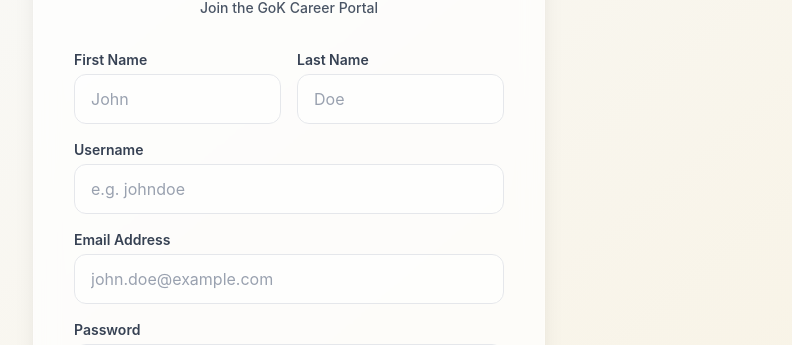
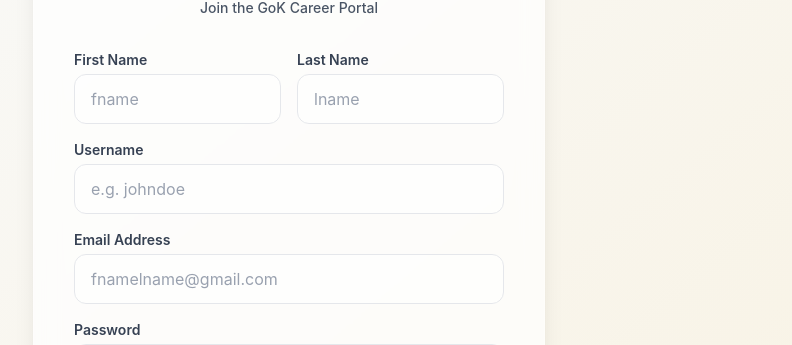
Before and after one commit to Francischebo/Industrial-Attachment-System, a React app in the folder frontend/: page /register in a window 1280 px wide. Shown: the part 226-571 px from the top of the page, without its empty margins (351-1143 px from the left). Built offline with nearby package versions, Linux system fonts and the light colour scheme; no server answers; the HTML template or start-up script is replaced by a standard one.

Commit message:
Update registration form placeholders to fname and lname

```diff
--- a/frontend/src/pages/Login.jsx
+++ b/frontend/src/pages/Login.jsx
@@ -138,7 +138,7 @@ export default function Login() {
                                         <svg className="h-5 w-5 text-gray-400 group-focus-within:text-primary-500 transition-colors" fill="none" viewBox="0 0 24 24" stroke="currentColor"><path strokeLinecap="round" strokeLinejoin="round" strokeWidth="2" d="M16 7a4 4 0 11-8 0 4 4 0 018 0zM12 14a7 7 0 00-7 7h14a7 7 0 00-7-7z" /></svg>
                                     </div>
                                     <input
-                                        type="email" placeholder="john.doe@example.com"
+                                        type="email" placeholder="fnamelname@gmail.com"
                                         className="w-full pl-11 pr-4 py-3.5 bg-gray-50 border border-gray-200 rounded-xl focus:bg-white focus:ring-4 focus:ring-primary-100 focus:border-primary-400 focus:outline-none transition-all placeholder-gray-400 font-medium text-gray-900"
                                         value={credentials.username}
                                         onChange={e => setCredentials({...credentials, username: e.target.value})}
--- a/frontend/src/pages/Register.jsx
+++ b/frontend/src/pages/Register.jsx
@@ -134,11 +134,11 @@ export default function Register() {
                         <div className="grid grid-cols-2 gap-4">
                             <div className="relative">
                                 <label className="text-sm font-semibold text-gray-700 mb-1 block">First Name</label>
-                                <input type="text" name="first_name" placeholder="John" className="w-full px-4 py-3 bg-white/50 border border-gray-200 rounded-xl focus:ring-4 focus:ring-primary-200 focus:border-primary-400 focus:outline-none transition-all placeholder-gray-400" onChange={handleChange} required />
+                                <input type="text" name="first_name" placeholder="fname" className="w-full px-4 py-3 bg-white/50 border border-gray-200 rounded-xl focus:ring-4 focus:ring-primary-200 focus:border-primary-400 focus:outline-none transition-all placeholder-gray-400" onChange={handleChange} required />
                             </div>
                             <div className="relative">
                                 <label className="text-sm font-semibold text-gray-700 mb-1 block">Last Name</label>
-                                <input type="text" name="last_name" placeholder="Doe" className="w-full px-4 py-3 bg-white/50 border border-gray-200 rounded-xl focus:ring-4 focus:ring-primary-200 focus:border-primary-400 focus:outline-none transition-all placeholder-gray-400" onChange={handleChange} required />
+                                <input type="text" name="last_name" placeholder="lname" className="w-full px-4 py-3 bg-white/50 border border-gray-200 rounded-xl focus:ring-4 focus:ring-primary-200 focus:border-primary-400 focus:outline-none transition-all placeholder-gray-400" onChange={handleChange} required />
                             </div>
                         </div>
 
@@ -149,7 +149,7 @@ export default function Register() {
 
                         <div className="relative">
                             <label className="text-sm font-semibold text-gray-700 mb-1 block">Email Address</label>
-                            <input type="email" name="email" placeholder="john.doe@example.com" className="w-full px-4 py-3 bg-white/50 border border-gray-200 rounded-xl focus:ring-4 focus:ring-primary-200 focus:border-primary-400 focus:outline-none transition-all placeholder-gray-400" onChange={handleChange} required />
+                            <input type="email" name="email" placeholder="fnamelname@gmail.com" className="w-full px-4 py-3 bg-white/50 border border-gray-200 rounded-xl focus:ring-4 focus:ring-primary-200 focus:border-primary-400 focus:outline-none transition-all placeholder-gray-400" onChange={handleChange} required />
                         </div>
 
                         <div className="relative">
```
